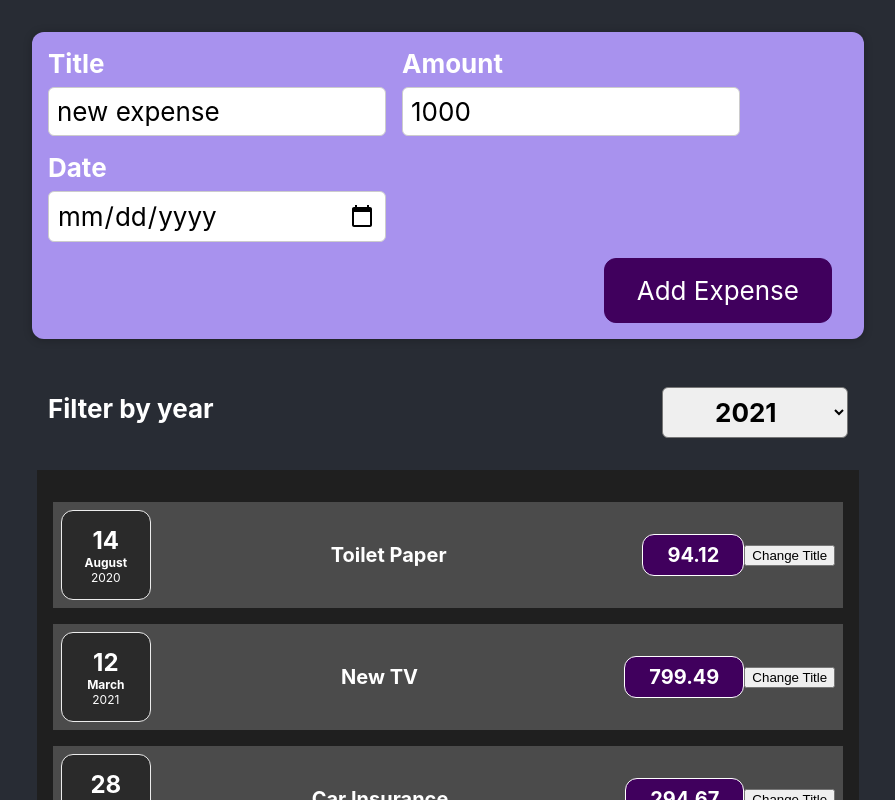
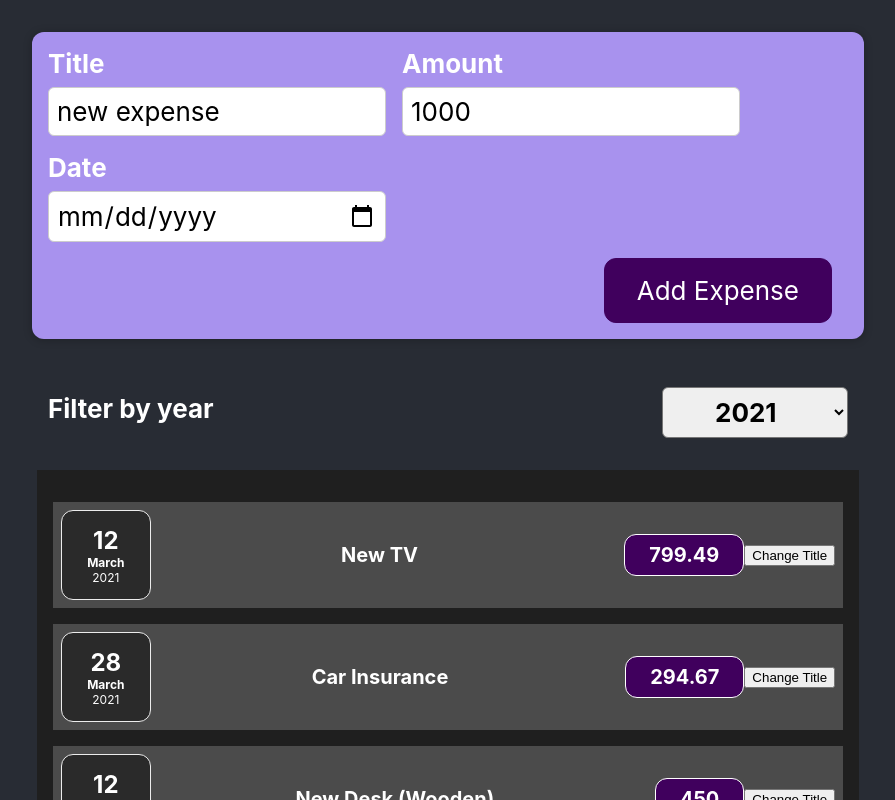
Before and after one commit to glpanda123/completed-react, a React (Create React App) app: page / in a window 1280 px wide. Shown: the top 800 px of the page, without its empty margins (192-1087 px from the left). Built offline with nearby package versions, Linux system fonts and the light colour scheme.

Commit message:
render a list

```diff
--- a/src/App.js
+++ b/src/App.js
@@ -28,7 +28,9 @@ function App() {
   ]);
 
   const onSaveNewExpense = (expenseData) => {
-    // setExpenses([...expenses, expenseData]);
+    setExpenses((preExpenses) => {
+      return [expenseData, ...preExpenses];
+    });
   };
 
   return (
--- a/src/components/Expense/Expenses.js
+++ b/src/components/Expense/Expenses.js
@@ -7,15 +7,18 @@ import './Expenses.css';
 function Expenses(props) {
   const [year, setYear] = useState('2021');
 
-  const selectYearHandler = (selectedYear) => setYear(selectedYear);
+  const selectYearHandler = (selectedYear) => {
+    setYear(selectedYear);
+  };
+
+  const filteredExpense = props.expenses.filter((element) => element.date.getFullYear() === +year);
   return (
     <div>
       <ExpenseFilter onSelectYear={selectYearHandler} year={year}></ExpenseFilter>
       <Card className='expenses'>
-        <ExpenseItem className='App-link' expenseItem={props.expenses[0]}></ExpenseItem>
-        <ExpenseItem className='App-link' expenseItem={props.expenses[1]}></ExpenseItem>
-        <ExpenseItem className='App-link' expenseItem={props.expenses[2]}></ExpenseItem>
-        <ExpenseItem className='App-link' expenseItem={props.expenses[3]}></ExpenseItem>
+        {filteredExpense.map((expense) => (
+          <ExpenseItem className='App-link' key={expense.id} expenseItem={expense}></ExpenseItem>
+        ))}
       </Card>
     </div>
   );
--- a/src/components/NewExpense/NewExpense.js
+++ b/src/components/NewExpense/NewExpense.js
@@ -4,8 +4,8 @@ import './NewExpense.css';
 function NewExpense(props) {
   const onSaveExpenseData = (expenseData) => {
     const updatedExpenseData = {
+      id: Math.random().toString(),
       ...expenseData,
-      id: Math.random().toString(),
     };
     props.addExpenseData(updatedExpenseData);
   };
```
